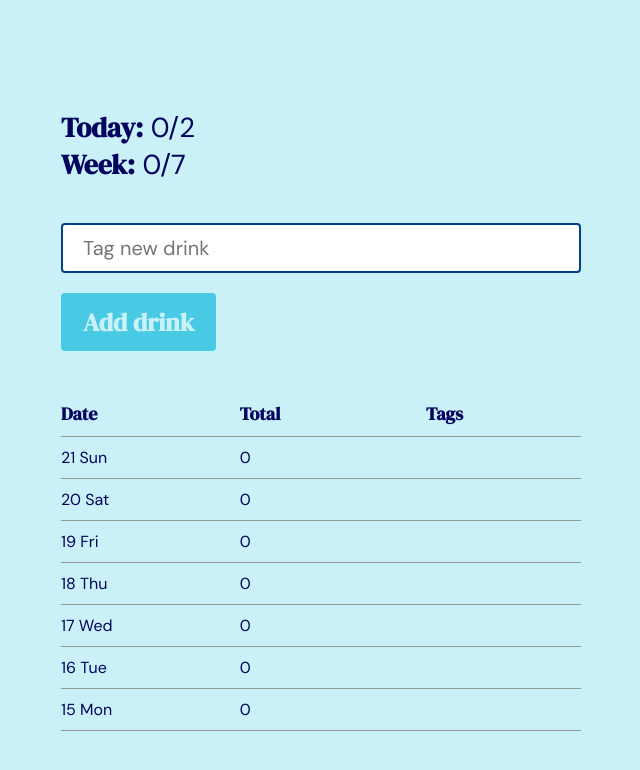
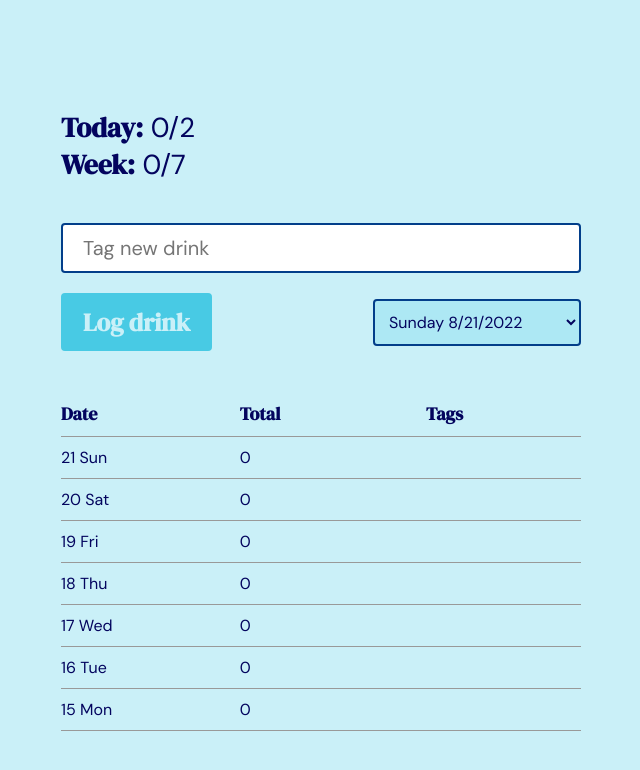
Before and after one commit to josh-collinsworth/drink-tracker, a SvelteKit app: page / in a window 1280 px wide. Shown: the top 770 px of the page, without its empty margins (319-959 px from the left). Built offline with nearby package versions, Linux system fonts and the light colour scheme.

Commit message:
Date and logging improvements

```diff
--- a/package.json
+++ b/package.json
@@ -6,7 +6,6 @@
     "build": "vite build",
     "package": "svelte-kit package",
     "preview": "svelte-kit preview",
-    "prepare": "svelte-kit sync",
     "check": "svelte-check --tsconfig ./tsconfig.json",
     "check:watch": "svelte-check --tsconfig ./tsconfig.json --watch",
     "lint": "prettier --check --plugin-search-dir=. . && eslint .",
--- a/src/lib/js/helpers.ts
+++ b/src/lib/js/helpers.ts
@@ -14,7 +14,12 @@ const getRollingDates = (): string[] => {
   return dates
 }
 
+const getWeekdayNameFromDate = (date: string): string => {
+  return new Date(date).toLocaleDateString('en-US', { weekday: 'long' })
+}
+
 export {
   loadDrinks,
   getRollingDates,
+  getWeekdayNameFromDate,
 }
--- a/src/routes/+page.svelte
+++ b/src/routes/+page.svelte
@@ -1,32 +1,32 @@
 <script lang="ts">
   import type { Drink } from '$lib/js/types'
-  import { loadDrinks, getRollingDates } from '$lib/js/helpers'
+  import { loadDrinks, getRollingDates, getWeekdayNameFromDate } from '$lib/js/helpers'
   import { HISTORY_KEY, MAX_DAILY_DRINKS, MAX_WEEKLY_DRINKS } from '$lib/js/constants'
 
   let tag = ''
+  let date: string = getRollingDates()[0]
 
   const save = () => {
     const confirmation = confirm(`Save new drink ${tag} for today, ${new Date().toLocaleDateString('en-US')}?`)
-    if (!confirmation) return
+    if (!confirmation) return false
     const items = loadDrinks() || []
     localStorage.setItem(
       HISTORY_KEY,
       JSON.stringify(
         [{
-          date: new Date().toLocaleDateString('en-US'),
+          date,
           tag,
           id: crypto.randomUUID()
         },
         ...items]
     ))
-
+    tag = ''
     history = loadDrinks()
   }
 
   const addDrink = (): void => {
     if (!tag) return
     save()
-    tag = ''
   }
 
   $: drinksToday =  history.filter(item => item.date === new Date().toLocaleDateString()).length
@@ -62,9 +62,18 @@
 
     <form on:submit|preventDefault={addDrink}>
       <input type="text" class="tag-input" bind:value={tag} placeholder="Tag new drink"/>
-      <button class="add-btn" disabled={!tag}>
-        Add drink
-      </button>
+      <div class="btn-container">
+        <button class="add-btn" disabled={!tag}>
+          Log drink
+        </button>
+        <select bind:value={date}>
+          {#each getRollingDates() as date, i}
+          <option value={date} default={!i}>
+            {getWeekdayNameFromDate(date)} {date}
+          </option>
+          {/each}
+        </select>
+      </div>
     </form>
 
     <table>
@@ -137,8 +146,15 @@
   .add-btn {
     font-size: 1.25rem;
     padding: 0.5rem 1rem;
-    margin: 1rem 0 0;
     font-weight: bold;
+  }
+
+  .btn-container {
+    display: flex;
+    flex-wrap: wrap;
+    justify-content: space-between;
+    align-items: center;
+    margin-top: 1rem;
   }
 
   table {
```
Also changed, not shown: src/routes/[id]/+page.svelte (+2 -6 lines).
